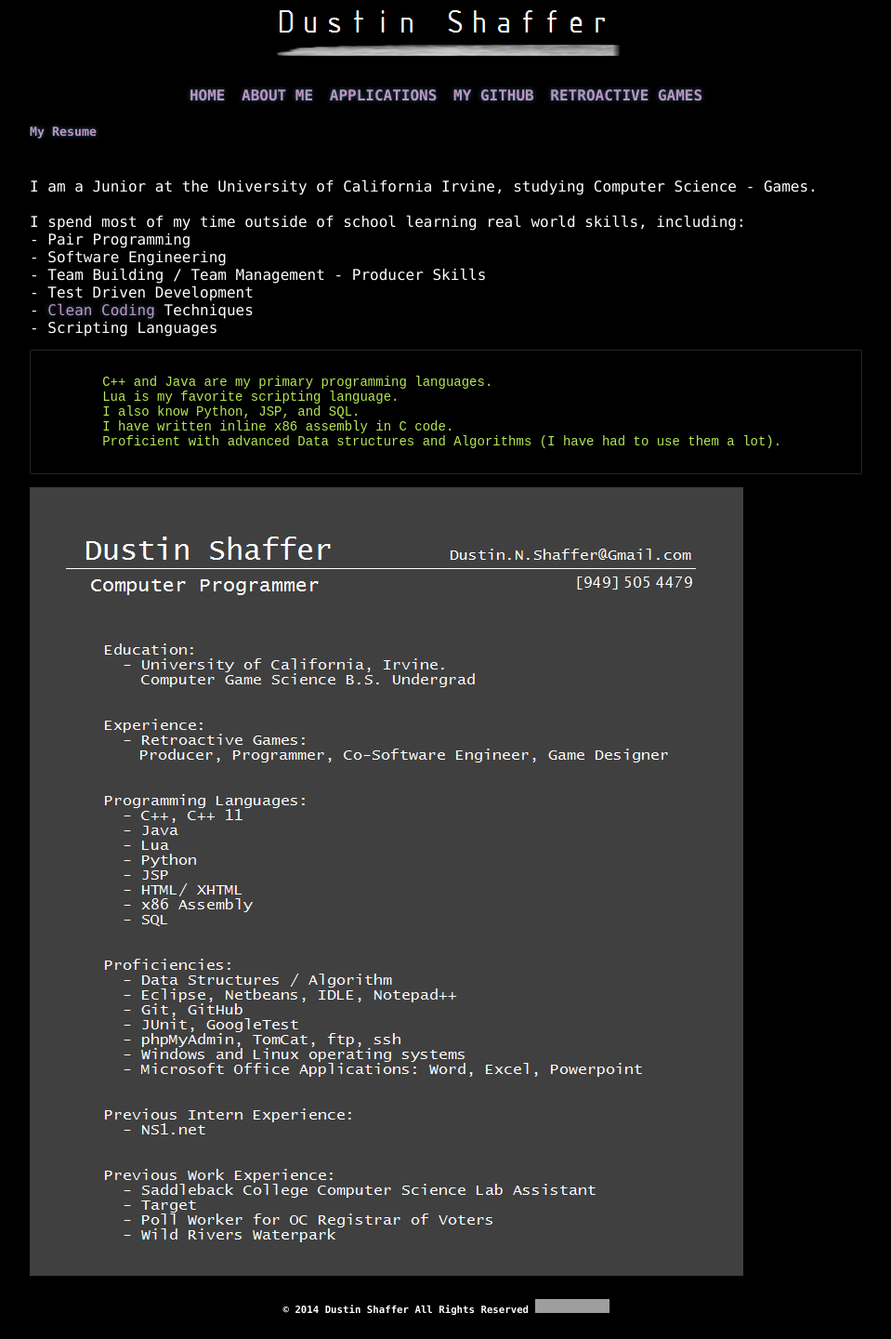
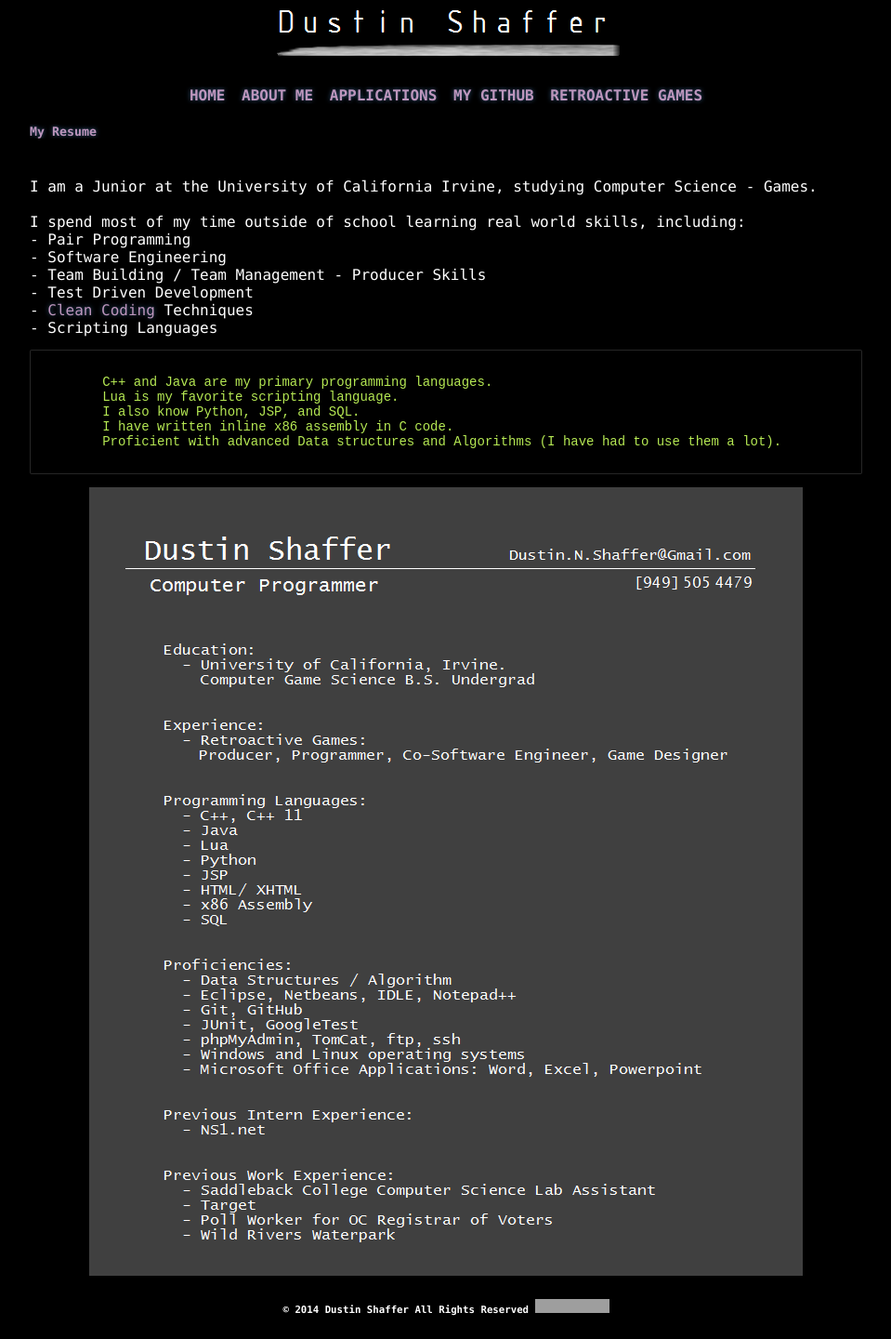
Before and after one commit to misterdustinface/misterdustinface.github.io, a Jekyll site: the page built from pages/xaboutMe.html, in a window 1280 px wide. Shown: the whole page at 93% size, without its empty margins (160-1119 px from the left). Built offline with Jekyll 4.4.1, drawn with Linux system fonts in a browser that asks for light colours; nearby versions of some CDN libraries; a style sheet for code colours, icons or effects is not loaded; grey boxes are pictures that could not be loaded.

Commit message:
Update xaboutMe.html

```diff
--- a/pages/xaboutMe.html
+++ b/pages/xaboutMe.html
@@ -33,9 +33,9 @@ title:  About Me
 </code>
 </pre>
 
-<p>
+<center>
 <img src="http://misterdustinface.github.io/documents/Dustin_Shaffer.png" alt="Resume">
-</p>
+</center>
 
 </section>
 </div>
```
